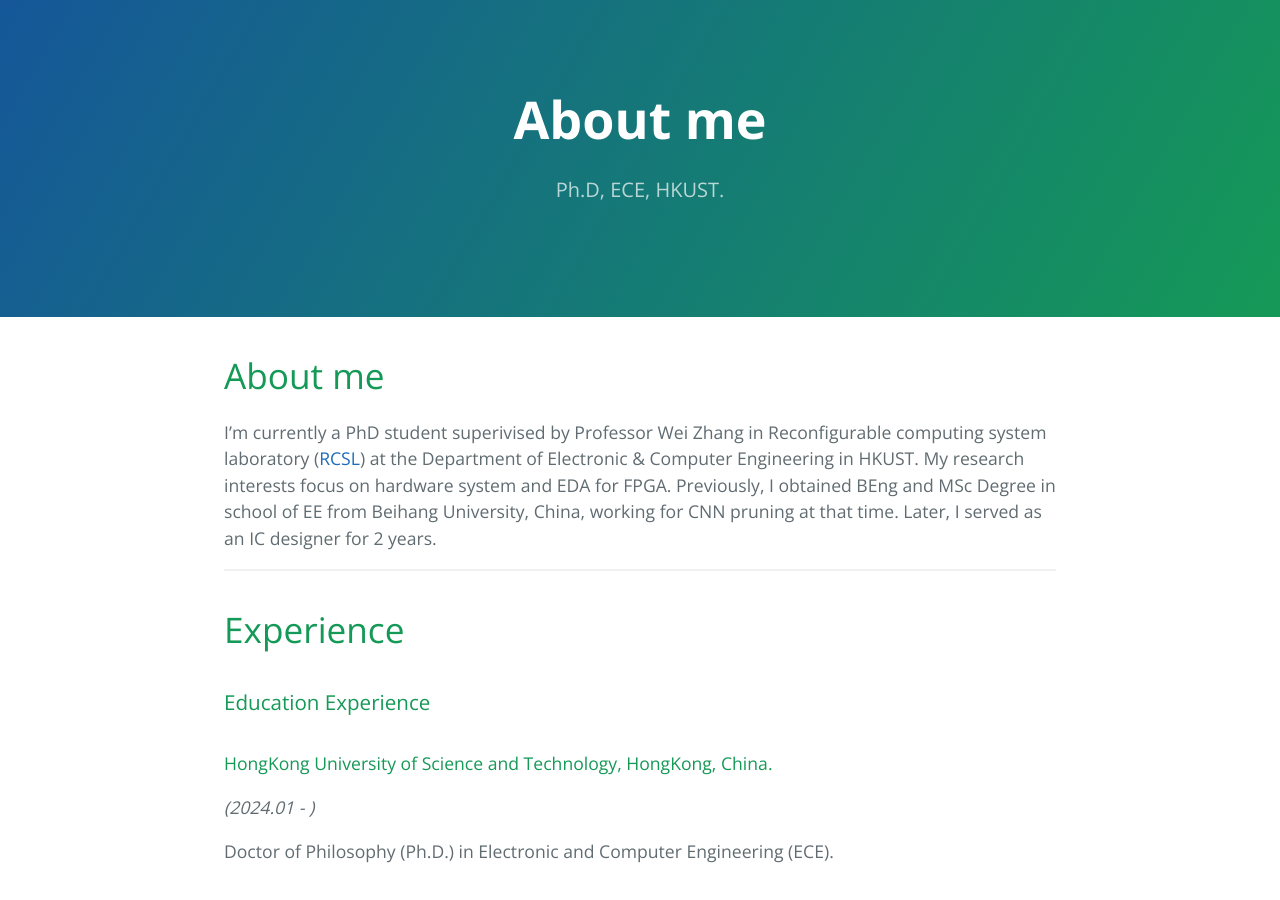
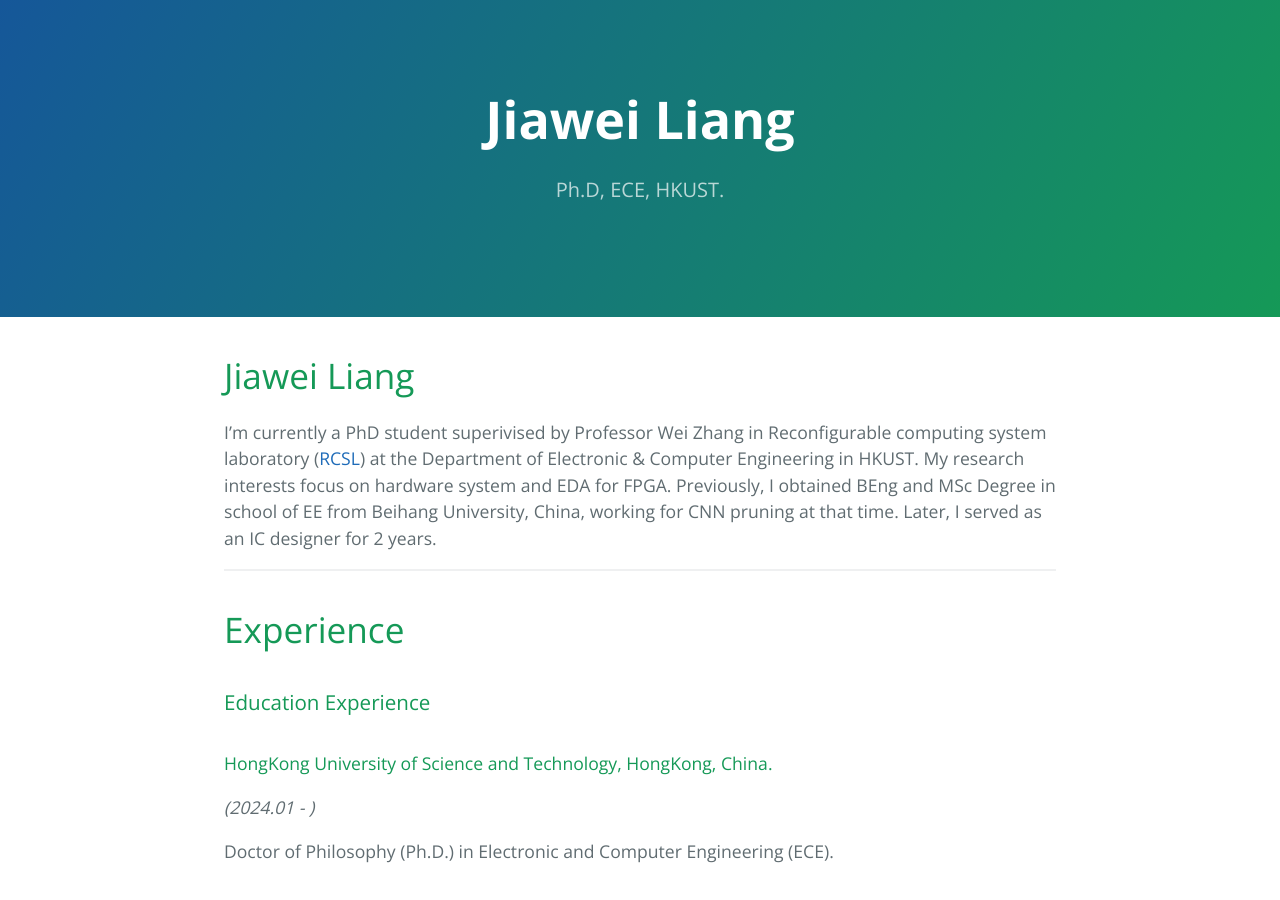
Before and after one commit to MasLiang/MasLiang.github.io, a Jekyll site: the page built from index.md, in a window 1280 px wide and 900 px high. Built offline with Jekyll 4.4.1, drawn with Linux system fonts in a browser that asks for light colours; our own code applies the rules of GitHub Pages for plain Markdown files.

Commit message:
change some details

```diff
--- a/index.md
+++ b/index.md
@@ -1,4 +1,4 @@
-# About me
+# Jiawei Liang
 
 I'm currently a PhD student superivised by Professor Wei Zhang in Reconfigurable computing system laboratory ([RCSL](https://eeweiz.home.ece.ust.hk/)) at the Department of Electronic & Computer Engineering in HKUST. My research interests focus on hardware system and EDA for FPGA.
 Previously, I obtained BEng and MSc Degree in school of EE from Beihang University, China, working for CNN pruning at that time. Later, I served as an IC designer for 2 years.
```
